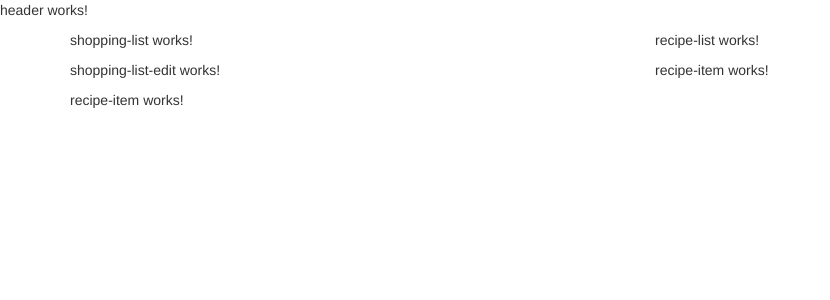
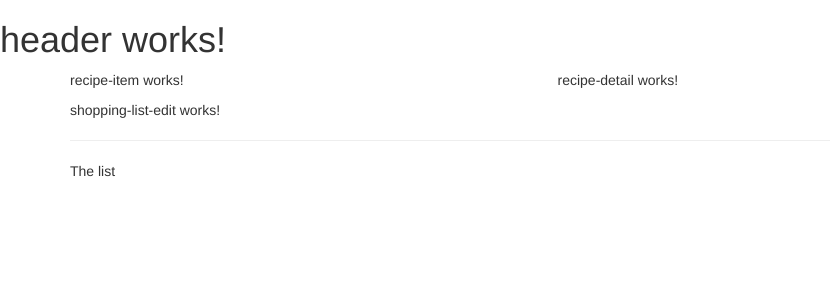
Before and after one commit to andreaslanderer/recipe-app, an Angular app: page / in a window 1280 px wide. Shown: the top 300 px of the page, without its empty margins (0-830 px from the left). Built offline with nearby package versions, Linux system fonts and the light colour scheme.

Commit message:
Lecture 44: Improved page structure

```diff
--- a/src/app/app.component.html
+++ b/src/app/app.component.html
@@ -1,39 +1,16 @@
-<div class="row">
-  <div class="col-xs-12">
-    <app-header>
-    </app-header>
+<app-header></app-header>
+<div class="container">
+  <div class="row">
+    <div class="col-md-12">
+      <div class="row">
+        <div class="col-md-5">
+          <app-recipe-list></app-recipe-list>
+        </div>
+        <div class="col-md-7">
+          <app-recipe-detail></app-recipe-detail>
+        </div>
+      </div>
+      <app-shopping-list></app-shopping-list>
+    </div>
   </div>
 </div>
-
-<div class="container">
-
-  <div class="row">
-    <div class="col-xs-6">
-      <app-shopping-list>
-      </app-shopping-list>
-    </div>
-    <div class="col-xs-6">
-      <app-recipe-list>
-      </app-recipe-list>
-    </div>
-  </div>
-
-  <div class="row">
-    <div class="col-xs-6">
-      <app-shopping-list-edit>
-      </app-shopping-list-edit>
-    </div>
-    <div class="col-xs-6">
-      <app-recipe-item>
-      </app-recipe-item>
-    </div>
-  </div>
-
-  <div class="row">
-    <div class="col-xs-12">
-      <app-recipe-item>
-      </app-recipe-item>
-    </div>
-  </div>
-
-</div>
--- a/src/app/header/header.component.html
+++ b/src/app/header/header.component.html
@@ -1,3 +1 @@
-<p>
-  header works!
-</p>
+<h1>header works!</h1>
--- a/src/app/recipe-book/recipe-list/recipe-list.component.html
+++ b/src/app/recipe-book/recipe-list/recipe-list.component.html
@@ -1,3 +1 @@
-<p>
-  recipe-list works!
-</p>
+<app-recipe-item></app-recipe-item>
--- a/src/app/shopping-list/shopping-list/shopping-list.component.html
+++ b/src/app/shopping-list/shopping-list/shopping-list.component.html
@@ -1,3 +1,7 @@
-<p>
-  shopping-list works!
-</p>
+<div class="row">
+  <div class="col-xs-10">
+    <app-shopping-list-edit></app-shopping-list-edit>
+    <hr>
+    <p>The list</p>
+  </div>
+</div>
```
